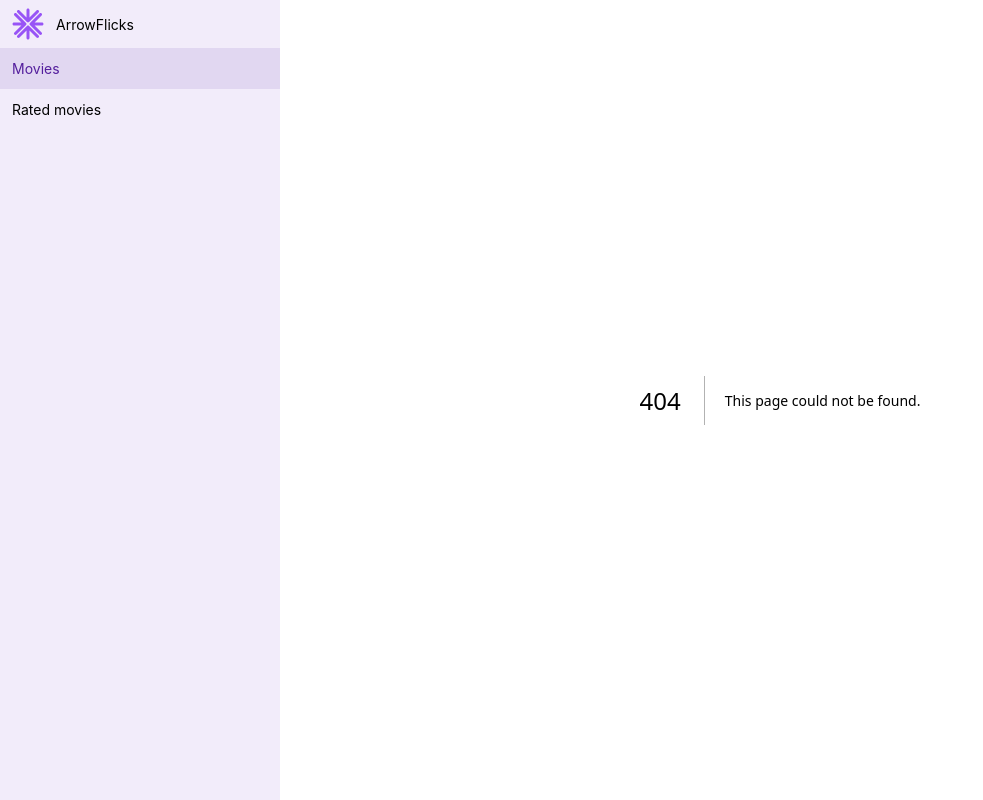
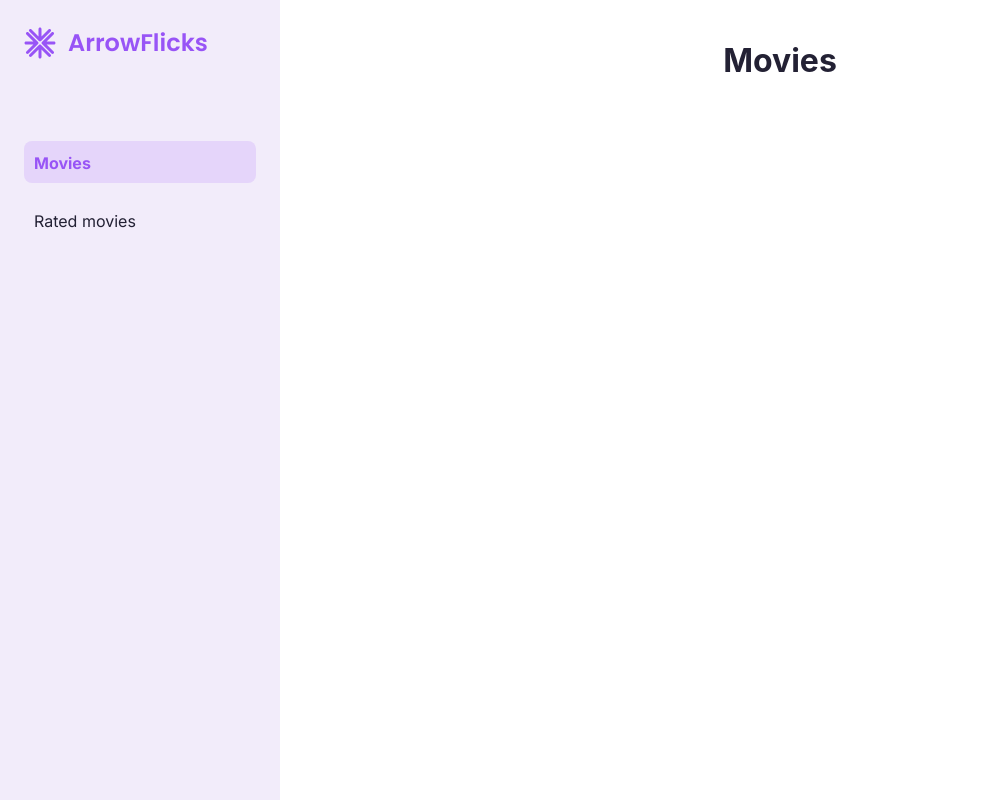
Before and after one commit to DrabantBY/paralect-summer-2024, a Next.js app: page /movies in a window 1280 px wide. Before the commit this address had no page. Shown: the whole page, without its empty margins (0-983 px from the left). Built offline with nearby package versions, Linux system fonts and the light colour scheme.

Commit message:
add navbar styles

```diff
--- /dev/null
+++ b/app/fonts.ts
@@ -0,0 +1,11 @@
+import { Inter, Poppins } from 'next/font/google';
+export const inter = Inter({
+  subsets: ['latin'],
+  weight: ['400', '600', '700'],
+  variable: '--font-inter',
+});
+export const poppins = Poppins({
+  subsets: ['latin'],
+  weight: '600',
+  variable: '--font-poppins',
+});
--- a/app/layout.tsx
+++ b/app/layout.tsx
@@ -1,12 +1,13 @@
 import type { Metadata } from 'next';
 
 import { ColorSchemeScript, MantineProvider, Container, rem } from '@mantine/core';
+import Navigation from './ui/navigation';
 
 import theme from './theme';
+import { inter } from './fonts';
 
 import './globals.css';
 import '@mantine/core/styles.layer.css';
-import Navigation from './ui/navigation';
 
 export const metadata: Metadata = {
   title: 'Movie Search App',
@@ -23,7 +24,7 @@ export default function RootLayout({
       <head>
         <ColorSchemeScript />
       </head>
-      <body>
+      <body className={inter.className}>
         <MantineProvider theme={theme}>
           <Container className="body-container" mih="100vh" size={rem(1440)} p={0}>
             <aside className="body-aside">
--- /dev/null
+++ b/app/movies/page.tsx
@@ -0,0 +1,9 @@
+import { Center, Title, rem } from '@mantine/core';
+
+export default async function MoviesPage() {
+  return (
+    <Center mt={rem(40)}>
+      <Title fz="xl">Movies</Title>
+    </Center>
+  );
+}
--- a/app/theme.ts
+++ b/app/theme.ts
@@ -30,6 +30,16 @@ const theme = createTheme({
     ],
   },
   primaryColor: 'purple',
+  fontSizes: {
+    xs: '0.875rem',
+    sm: '1rem',
+    md: '1.25rem',
+    lg: '1.5rem',
+    xl: '2rem',
+  },
+  spacing: {
+    xl: '1.5rem',
+  },
 });
 
 export default theme;
--- a/app/ui/logo-icon/index.tsx
+++ /dev/null
@@ -1,46 +0,0 @@
-import { rem } from '@mantine/core';
-import { ComponentPropsWithoutRef } from 'react';
-
-type logoIconPropsType = ComponentPropsWithoutRef<'svg'> & {
-  size?: number | string;
-};
-
-export function LogoIcon({ size, style, ...others }: logoIconPropsType) {
-  return (
-    <svg
-      //   width="32"
-      //   height="32"
-      viewBox="0 0 32 32"
-      fill="none"
-      xmlns="http://www.w3.org/2000/svg"
-      style={{ width: rem(size), height: rem(size), ...style }}
-      {...others}>
-      <path
-        fill-rule="evenodd"
-        clip-rule="evenodd"
-        d="M26.6066 4.51472L17.0606 14.0607C16.4748 14.6464 15.5251 14.6464 14.9393 14.0607L5.39335 4.51472C4.80757 3.92893 4.80757 2.97918 5.39335 2.3934C5.97914 1.80761 6.92889 1.80761 7.51467 2.3934L14.5 9.37868L14.5 2C14.5 1.17157 15.1715 0.499999 16 0.499999C16.8284 0.499999 17.5 1.17157 17.5 2L17.5 9.37868L24.4852 2.3934C25.071 1.80761 26.0208 1.80761 26.6066 2.3934C27.1923 2.97918 27.1923 3.92893 26.6066 4.51472Z"
-        fill="#9854F6"
-      />
-      <path
-        fill-rule="evenodd"
-        clip-rule="evenodd"
-        d="M5.39344 27.4853L14.9394 17.9393C15.5252 17.3536 16.4749 17.3536 17.0607 17.9393L26.6066 27.4853C27.1924 28.0711 27.1924 29.0208 26.6066 29.6066C26.0209 30.1924 25.0711 30.1924 24.4853 29.6066L17.5 22.6213L17.5 30C17.5 30.8284 16.8285 31.5 16 31.5C15.1716 31.5 14.5 30.8284 14.5 30L14.5 22.6213L7.51476 29.6066C6.92898 30.1924 5.97923 30.1924 5.39344 29.6066C4.80765 29.0208 4.80765 28.0711 5.39344 27.4853Z"
-        fill="#9854F6"
-      />
-      <path
-        fill-rule="evenodd"
-        clip-rule="evenodd"
-        d="M27.4853 26.6066L17.9393 17.0606C17.3536 16.4748 17.3536 15.5251 17.9393 14.9393L27.4853 5.39335C28.0711 4.80757 29.0208 4.80757 29.6066 5.39335C30.1924 5.97914 30.1924 6.92889 29.6066 7.51467L22.6213 14.5L30 14.5C30.8284 14.5 31.5 15.1715 31.5 16C31.5 16.8284 30.8284 17.5 30 17.5L22.6213 17.5L29.6066 24.4852C30.1924 25.071 30.1924 26.0208 29.6066 26.6066C29.0208 27.1923 28.0711 27.1923 27.4853 26.6066Z"
-        fill="#9854F6"
-      />
-      <path
-        fill-rule="evenodd"
-        clip-rule="evenodd"
-        d="M4.51472 5.39344L14.0607 14.9394C14.6464 15.5252 14.6464 16.4749 14.0607 17.0607L4.51472 26.6066C3.92893 27.1924 2.97918 27.1924 2.3934 26.6066C1.80761 26.0209 1.80761 25.0711 2.3934 24.4853L9.37868 17.5L2 17.5C1.17157 17.5 0.499999 16.8285 0.499999 16C0.499999 15.1716 1.17157 14.5 2 14.5L9.37868 14.5L2.3934 7.51476C1.80761 6.92898 1.80761 5.97923 2.3934 5.39344C2.97918 4.80765 3.92893 4.80766 4.51472 5.39344Z"
-        fill="#9854F6"
-      />
-    </svg>
-  );
-}
-
-export default LogoIcon;
--- /dev/null
+++ b/app/ui/logo/index.tsx
@@ -0,0 +1,43 @@
+import { ComponentPropsWithoutRef } from 'react';
+import Link from 'next/link';
+import { NavLink, rem } from '@mantine/core';
+import { poppins } from '@/app/fonts';
+import classes from './styles.module.css';
+
+type logoIconPropsType = ComponentPropsWithoutRef<'svg'> & {
+  size?: number | string;
+};
+
+const LogoIcon = ({ size, style, ...others }: logoIconPropsType) => {
+  return (
+    <svg
+      viewBox="0 0 32 32"
+      fill="currentColor"
+      xmlns="http://www.w3.org/2000/svg"
+      style={{ width: rem(size), height: rem(size), ...style }}
+      {...others}>
+      <path d="M26.6066 4.51472L17.0606 14.0607C16.4748 14.6464 15.5251 14.6464 14.9393 14.0607L5.39335 4.51472C4.80757 3.92893 4.80757 2.97918 5.39335 2.3934C5.97914 1.80761 6.92889 1.80761 7.51467 2.3934L14.5 9.37868L14.5 2C14.5 1.17157 15.1715 0.499999 16 0.499999C16.8284 0.499999 17.5 1.17157 17.5 2L17.5 9.37868L24.4852 2.3934C25.071 1.80761 26.0208 1.80761 26.6066 2.3934C27.1923 2.97918 27.1923 3.92893 26.6066 4.51472Z" />
+      <path d="M5.39344 27.4853L14.9394 17.9393C15.5252 17.3536 16.4749 17.3536 17.0607 17.9393L26.6066 27.4853C27.1924 28.0711 27.1924 29.0208 26.6066 29.6066C26.0209 30.1924 25.0711 30.1924 24.4853 29.6066L17.5 22.6213L17.5 30C17.5 30.8284 16.8285 31.5 16 31.5C15.1716 31.5 14.5 30.8284 14.5 30L14.5 22.6213L7.51476 29.6066C6.92898 30.1924 5.97923 30.1924 5.39344 29.6066C4.80765 29.0208 4.80765 28.0711 5.39344 27.4853Z" />
+      <path d="M27.4853 26.6066L17.9393 17.0606C17.3536 16.4748 17.3536 15.5251 17.9393 14.9393L27.4853 5.39335C28.0711 4.80757 29.0208 4.80757 29.6066 5.39335C30.1924 5.97914 30.1924 6.92889 29.6066 7.51467L22.6213 14.5L30 14.5C30.8284 14.5 31.5 15.1715 31.5 16C31.5 16.8284 30.8284 17.5 30 17.5L22.6213 17.5L29.6066 24.4852C30.1924 25.071 30.1924 26.0208 29.6066 26.6066C29.0208 27.1923 28.0711 27.1923 27.4853 26.6066Z" />
+      <path d="M4.51472 5.39344L14.0607 14.9394C14.6464 15.5252 14.6464 16.4749 14.0607 17.0607L4.51472 26.6066C3.92893 27.1924 2.97918 27.1924 2.3934 26.6066C1.80761 26.0209 1.80761 25.0711 2.3934 24.4853L9.37868 17.5L2 17.5C1.17157 17.5 0.499999 16.8285 0.499999 16C0.499999 15.1716 1.17157 14.5 2 14.5L9.37868 14.5L2.3934 7.51476C1.80761 6.92898 1.80761 5.97923 2.3934 5.39344C2.97918 4.80765 3.92893 4.80766 4.51472 5.39344Z" />
+    </svg>
+  );
+};
+
+const Logo = () => {
+  return (
+    <NavLink
+      className={poppins.variable}
+      classNames={classes}
+      component={Link}
+      href="/"
+      leftSection={<LogoIcon size={32} />}
+      label="ArrowFlicks"
+      c="purple.5"
+      p={0}
+      mb={rem(80)}
+    />
+  );
+};
+
+export default Logo;
--- /dev/null
+++ b/app/ui/logo/styles.module.css
@@ -0,0 +1,10 @@
+.root {
+  &:hover {
+    background-color: transparent;
+  }
+}
+
+.label {
+  font-family: var(--font-poppins);
+  font-size: var(--mantine-font-size-lg);
+}
--- /dev/null
+++ b/app/ui/nav-ref/index.tsx
@@ -0,0 +1,25 @@
+import { memo } from 'react';
+import Link from 'next/link';
+import { NavLink, rem } from '@mantine/core';
+import classes from './styles.module.css';
+
+type NavRefPropsType = {
+  href: string;
+  label: string;
+  active: boolean;
+};
+
+const NavRef = memo((props: NavRefPropsType) => {
+  return (
+    <NavLink
+      classNames={classes}
+      component={Link}
+      {...props}
+      h={rem(42)}
+      p="xs"
+      lh="xs"
+    />
+  );
+});
+
+export default NavRef;
--- /dev/null
+++ b/app/ui/nav-ref/styles.module.css
@@ -0,0 +1,14 @@
+.root {
+  border-radius: var(--mantine-radius-md);
+
+  &:hover {
+    background-color: transparent;
+    color: var(--mantine-color-purple-4);
+  }
+
+  &[data-active] {
+    background-color: var(--mantine-color-purple-2);
+    color: var(--mantine-color-purple-5);
+    font-weight: 700;
+  }
+}
--- a/app/ui/navigation/index.tsx
+++ b/app/ui/navigation/index.tsx
@@ -1,15 +1,24 @@
-import Link from 'next/link';
+'use client';
 
-import { NavLink } from '@mantine/core';
-import LogoIcon from '../logo-icon';
+import { usePathname } from 'next/navigation';
+import { Box, Stack } from '@mantine/core';
+import Logo from '../logo';
+import NavRef from '../nav-ref';
 
 const Navigation = () => {
+  const path = usePathname();
   return (
-    <>
-      <NavLink leftSection={<LogoIcon size={32} />} label="ArrowFlicks" />
-      <NavLink component={Link} href="/" label="Movies" active />
-      <NavLink component={Link} href="/rated" label="Rated movies" />
-    </>
+    <Box p="xl">
+      <Logo />
+      <Stack>
+        <NavRef href="/movies" label="Movies" active={path === '/movies'} />
+        <NavRef
+          href="/movies/rated"
+          label="Rated movies"
+          active={path === '/movies/rated'}
+        />
+      </Stack>
+    </Box>
   );
 };
 
```
Also changed, not shown: app/movies/rated/page.tsx (added, +9 -0 lines), .eslintrc.json.
